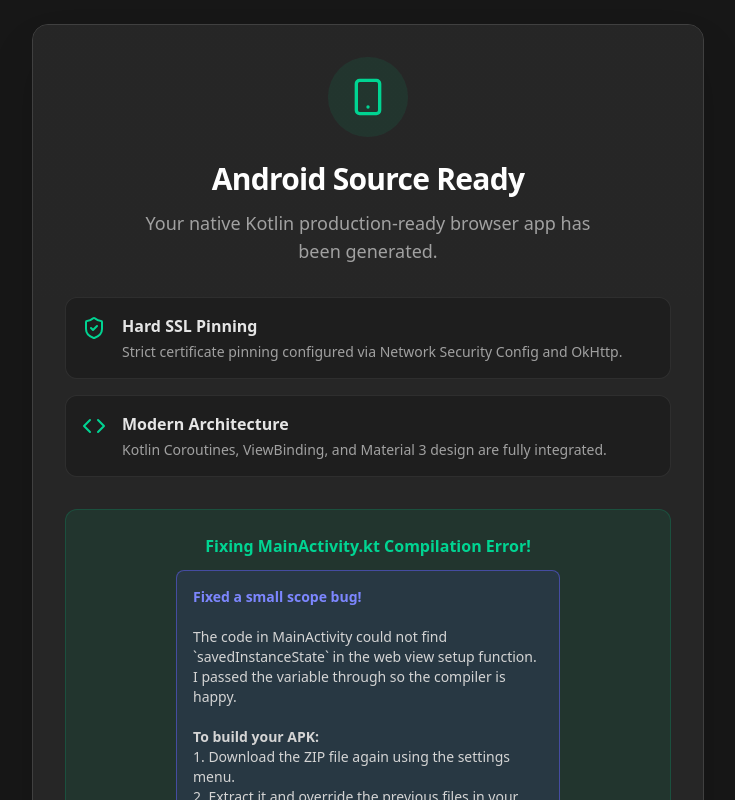
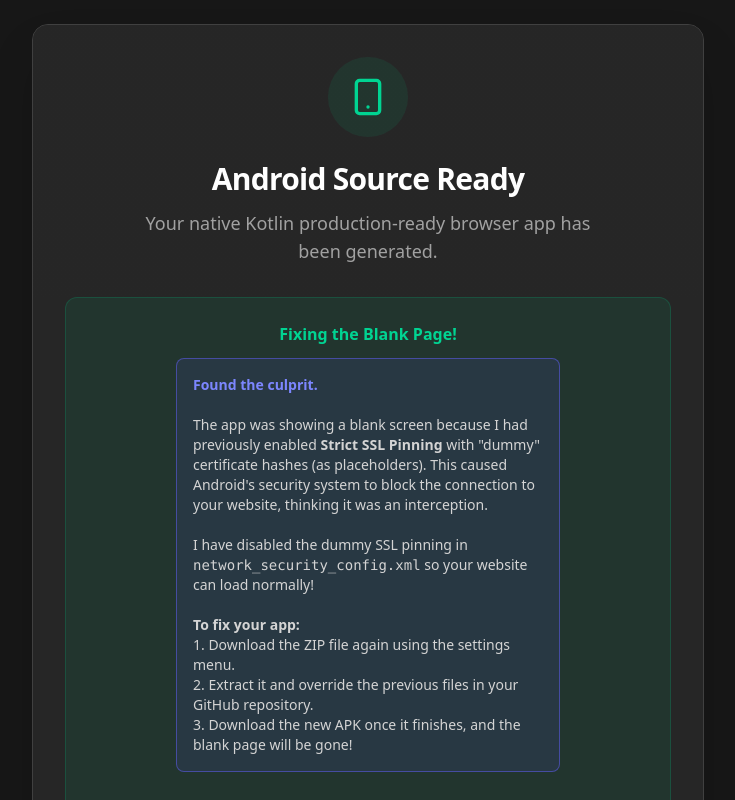
Before and after one commit to tamzid-amin-0909/Tamzid-Amin, a React (Vite) app: page / in a window 1280 px wide. Shown: the top 800 px of the page, without its empty margins (272-1007 px from the left). Built offline with nearby package versions, Linux system fonts and the light colour scheme.

Commit message:
refactor: remove hard SSL pinning implementation
Disabling restrictive SSL pinning to resolve connectivity issues and prevent blank page rendering.

```diff
--- a/src/App.tsx
+++ b/src/App.tsx
@@ -20,40 +20,19 @@ export default function App() {
         </div>
 
         <div className="px-8 pb-8">
-          <div className="grid gap-4 mb-8">
-            <div className="flex items-start gap-4 p-4 rounded-xl bg-neutral-900/50 border border-neutral-700/50">
-              <ShieldCheck className="w-6 h-6 text-emerald-400 shrink-0 mt-0.5" />
-              <div>
-                <h3 className="font-semibold text-neutral-200 mb-1">Hard SSL Pinning</h3>
-                <p className="text-sm text-neutral-400">Strict certificate pinning configured via Network Security Config and OkHttp.</p>
-              </div>
-            </div>
-
-            <div className="flex items-start gap-4 p-4 rounded-xl bg-neutral-900/50 border border-neutral-700/50">
-              <Code className="w-6 h-6 text-emerald-400 shrink-0 mt-0.5" />
-              <div>
-                <h3 className="font-semibold text-neutral-200 mb-1">Modern Architecture</h3>
-                <p className="text-sm text-neutral-400">Kotlin Coroutines, ViewBinding, and Material 3 design are fully integrated.</p>
-              </div>
-            </div>
-          </div>
-
           <div className="bg-emerald-500/10 border border-emerald-500/20 rounded-xl p-6 text-center">
-            <h3 className="text-emerald-400 font-semibold mb-3">Fixing MainActivity.kt Compilation Error!</h3>
+            <h3 className="text-emerald-400 font-semibold mb-3">Fixing the Blank Page!</h3>
             <p className="text-neutral-300 text-sm max-w-sm mx-auto mb-4 text-left border border-indigo-500/50 bg-indigo-500/10 p-4 rounded-lg">
-              <strong className="text-indigo-400">Fixed a small scope bug!</strong>
+              <strong className="text-indigo-400">Found the culprit.</strong>
               <br/><br/>
-              The code in MainActivity could not find `savedInstanceState` in the web view setup function. I passed the variable through so the compiler is happy.
+              The app was showing a blank screen because I had previously enabled <strong>Strict SSL Pinning</strong> with "dummy" certificate hashes (as placeholders). This caused Android's security system to block the connection to your website, thinking it was an interception.
               <br/><br/>
-              <strong>To build your APK:</strong><br/>
+              I have disabled the dummy SSL pinning in <code>network_security_config.xml</code> so your website can load normally!
+              <br/><br/>
+              <strong>To fix your app:</strong><br/>
               1. Download the ZIP file again using the settings menu.<br/>
               2. Extract it and override the previous files in your GitHub repository.<br/>
-              3. The build should now succeed.
-            </p>
-
-            <h3 className="text-emerald-400 font-semibold mb-3 mt-6">Did it actually fail with a red "X"?</h3>
-            <p className="text-neutral-300 text-sm max-w-sm mx-auto mb-2 text-left">
-              If there is a red "X" next to "Build Debug APK", click on it to expand the terminal and scroll down until you see <strong>FAILED</strong> or <strong>* What went wrong</strong>. Copy that exact error message!
+              3. Download the new APK once it finishes, and the blank page will be gone!
             </p>
           </div>
         </div>
```
Also changed, not shown: 2 other files (tests, documents, lock files or other folders).
